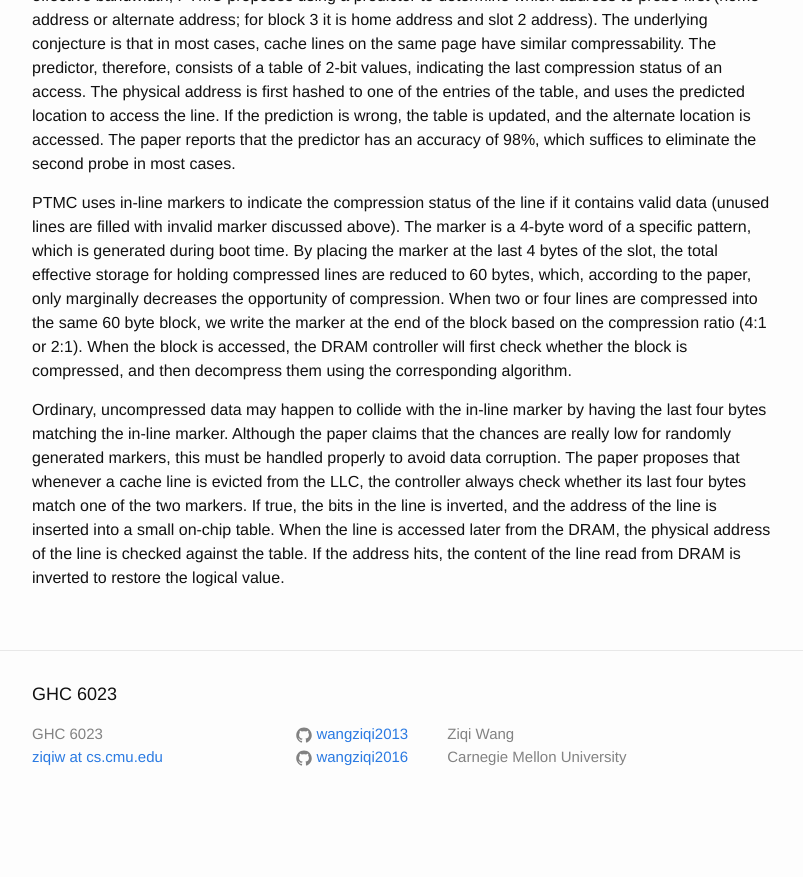
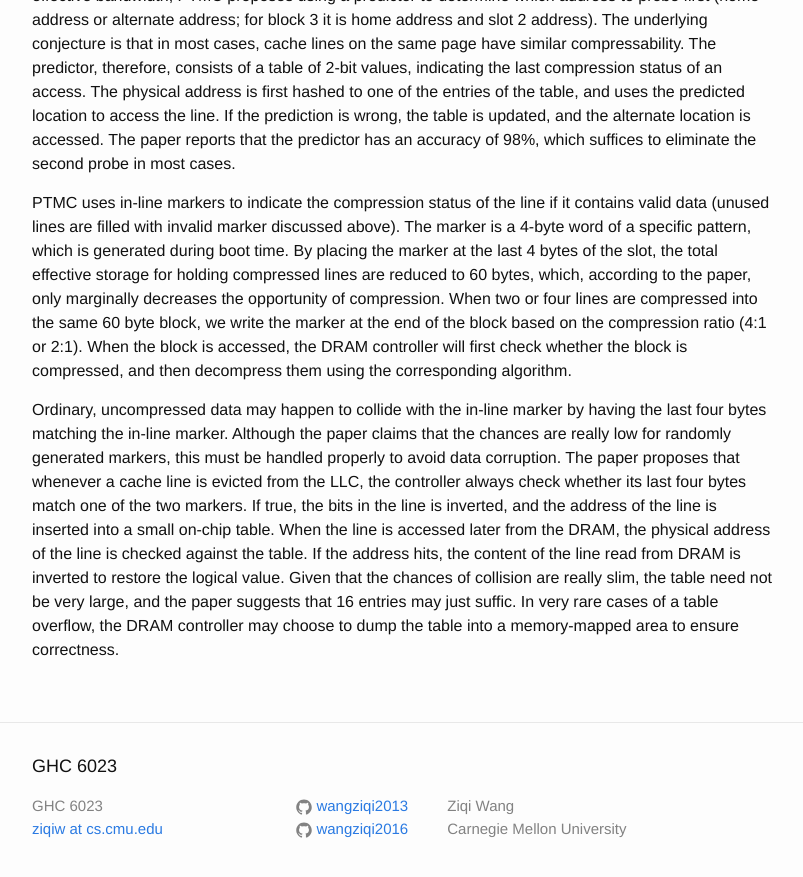
Before and after one commit to wangziqi2013/wangziqi2013.github.io, a Jekyll site: the page built from _posts/2020-05-17-ptmc.markdown, in a window 1280 px wide and 900 px high, scrolled down 2125 px. Shown: the top 877 px of the window, without its empty margins (238-1041 px from the left). Built offline with Jekyll 4.4.1, drawn with Linux system fonts in a browser that asks for light colours; before the commit the page ends 2953 px from its top, so only the background shows below that.

Commit message:
Adding table overflow

```diff
--- a/_posts/2020-05-17-ptmc.markdown
+++ b/_posts/2020-05-17-ptmc.markdown
@@ -96,4 +96,6 @@ be handled properly to avoid data corruption. The paper proposes that whenever a
 the controller always check whether its last four bytes match one of the two markers. If true, the bits in the line
 is inverted, and the address of the line is inserted into a small on-chip table. When the line is accessed later from
 the DRAM, the physical address of the line is checked against the table. If the address hits, the content of the
-line read from DRAM is inverted to restore the logical value.
+line read from DRAM is inverted to restore the logical value. Given that the chances of collision are really slim,
+the table need not be very large, and the paper suggests that 16 entries may just suffic. In very rare cases of a table
+overflow, the DRAM controller may choose to dump the table into a memory-mapped area to ensure correctness.
```
